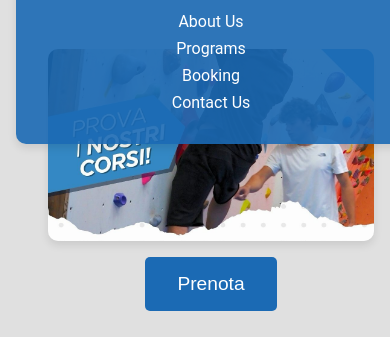
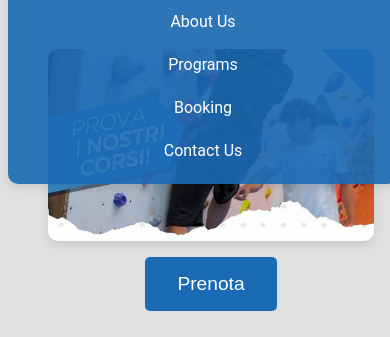
Before and after one commit to vincip99/Booking-climb-classes, a plain HTML site: page docs/index.html in a window 390 px wide. Shown: the part 149-486 px from the top of the page. Drawn offline with Linux system fonts and the light colour scheme.

Commit message:
fix responsive

```diff
--- a/docs/homepage.css
+++ b/docs/homepage.css
@@ -144,10 +144,26 @@ body {
     .header {
         flex-direction: column;
         align-items: center;
+        padding: 1rem 0.5rem;
+        width: calc(100% - 1rem);
+        top: 0.5rem;
+        left: 0.5rem;
     }
     .navbar ul {
         flex-direction: column;
         gap: 0.5rem;
+        padding: 0;
+        margin: 0;
+    }
+    .navbar ul li {
+        display: block;
+        width: 100%;
+        text-align: center;
+    }
+    .navbar ul li a {
+        display: block;
+        width: 100%;
+        padding: 0.5rem 0;
     }
     .logo-container {
         flex-direction: column;
```
